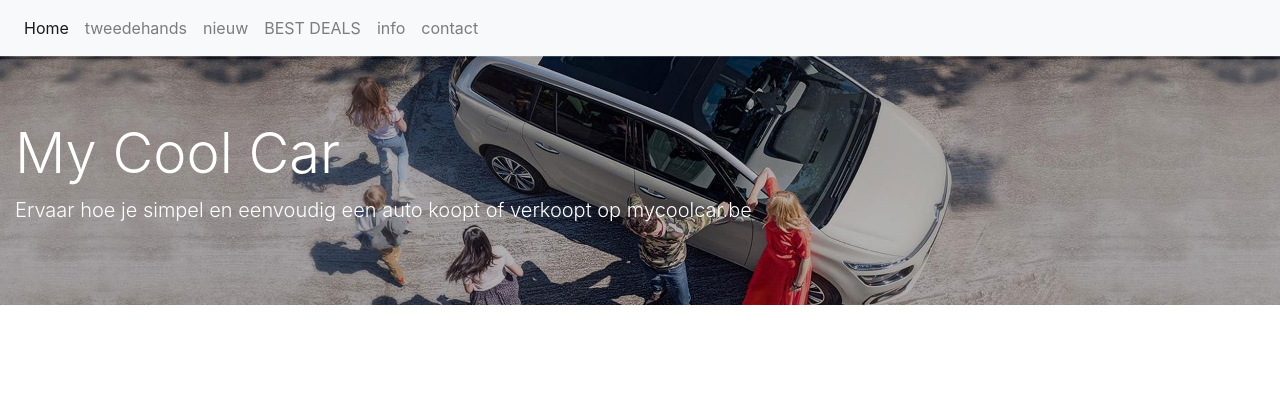
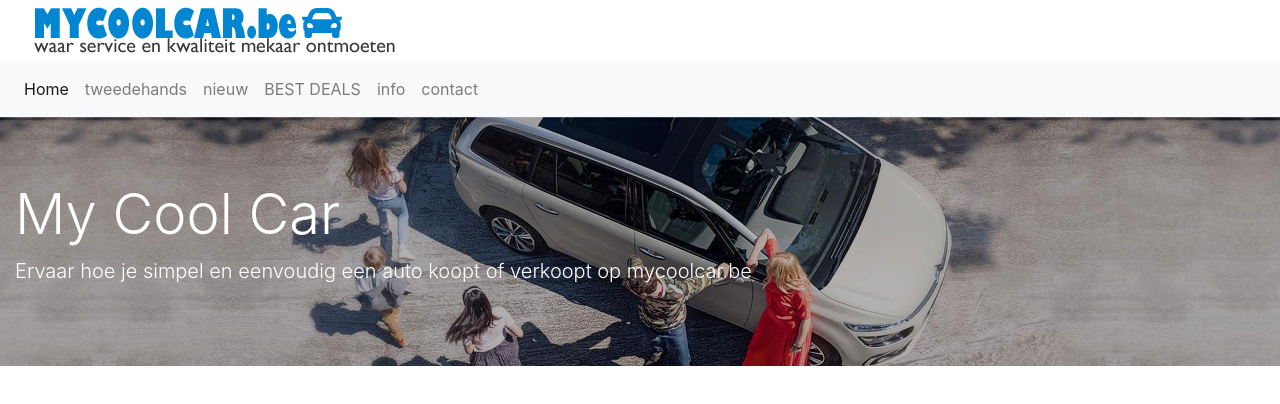
Before and after one commit to blueblot/mycoolcar, a plain HTML site: page content/tweedehands-details.html in a window 1280 px wide. Drawn offline with nearby package versions, Linux system fonts and the light colour scheme; some packages are replaced by stand-ins of ours; a script that the page names is missing.

Commit message:
add logo

```diff
--- a/content/tweedehands-details.html
+++ b/content/tweedehands-details.html
@@ -13,6 +13,11 @@
 </head>
 
 <body>
+<div class="container logo">
+    <div class="col-xs-12 col-sm-6">
+        <img src="../graphics/logo.png" />
+    </div>
+</div>
 
 <div class="menu-top">
 	<nav class="navbar navbar-expand-sm navbar-light bg-light">
```
Also changed, not shown: content/tweedehands.html (+5 -0 lines), index.html (+5 -0 lines), graphics/logo.png (added).
